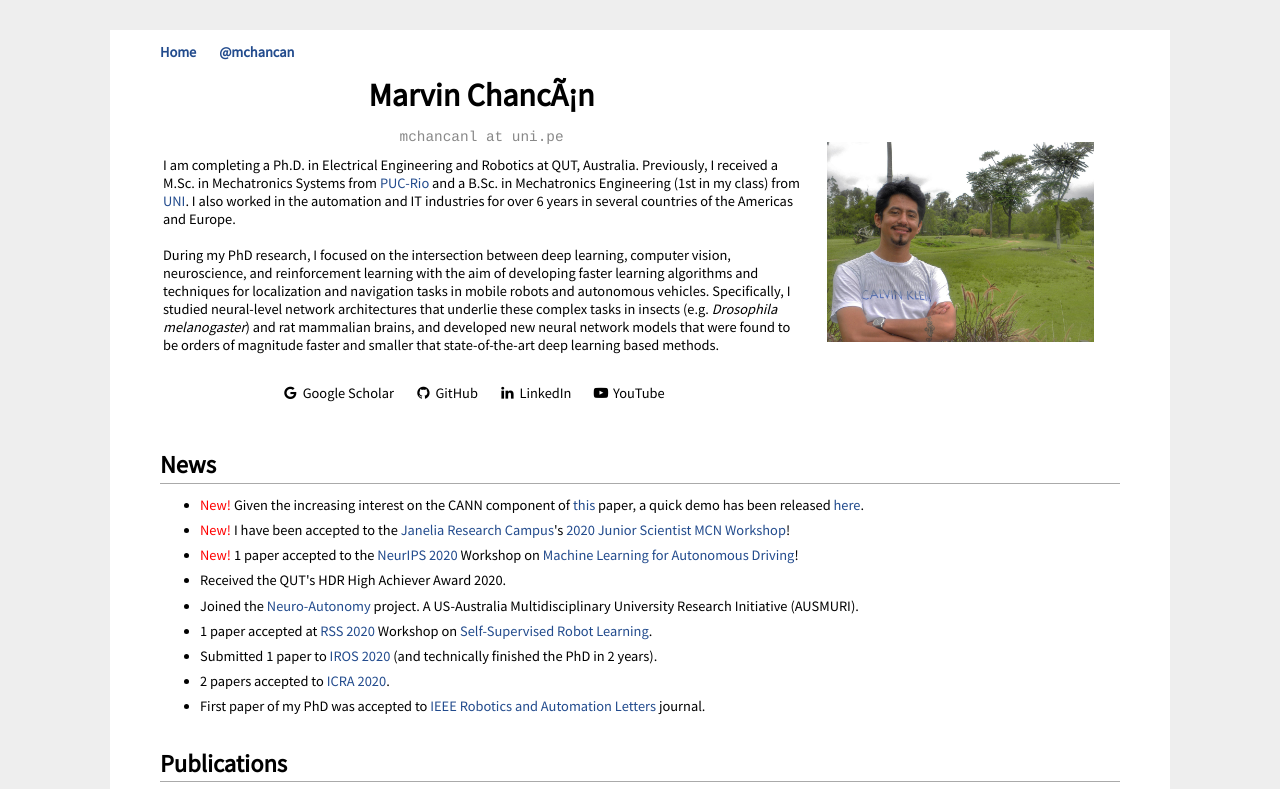
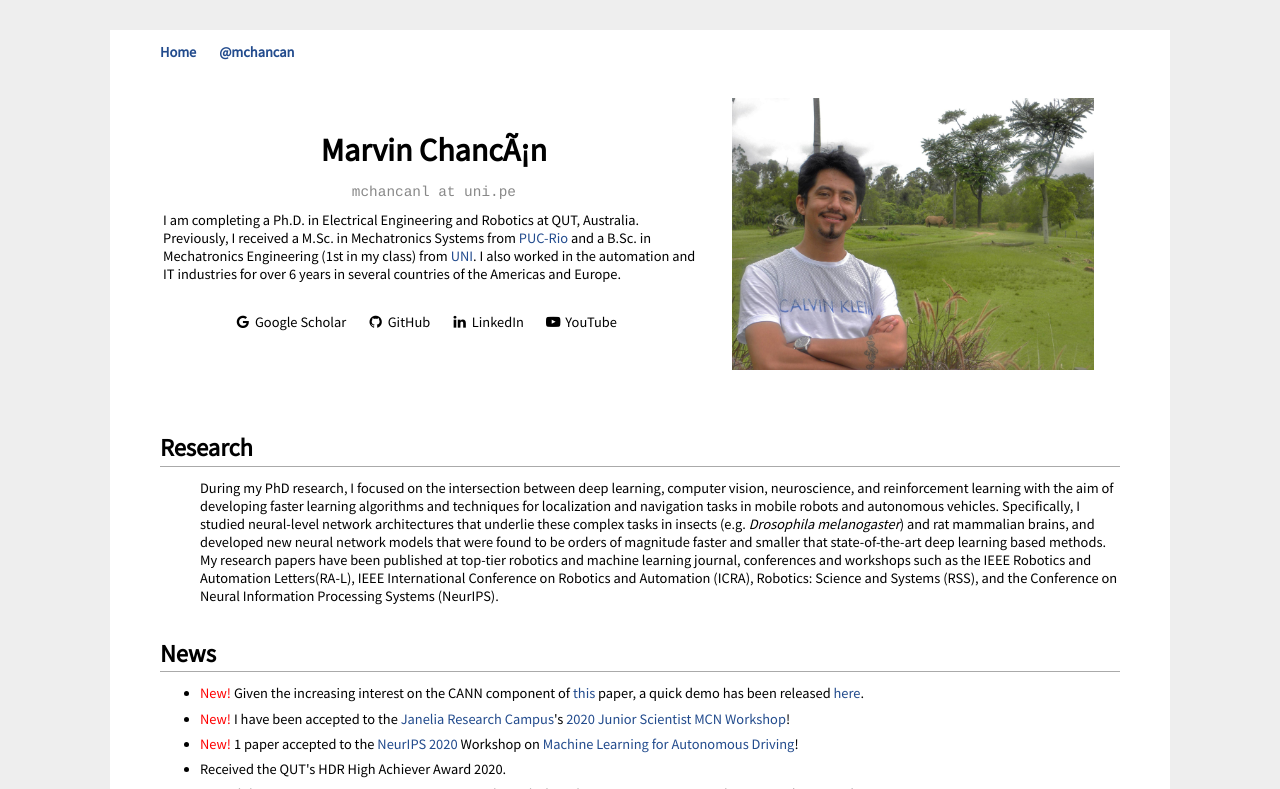
Before and after one commit to mchancan/mchancan.github.io, a Jekyll site: the page built from index.html, in a window 1280 px wide and 900 px high, cut to the strip 0-789 px from the top of the window. Built offline with Jekyll 4.4.1, drawn with Linux system fonts in a browser that asks for light colours; comment, search, counter and statistics services are not loaded; a style sheet for code colours, icons or effects is not loaded.

Commit message:
Update index.html

```diff
--- a/index.html
+++ b/index.html
@@ -28,11 +25,18 @@ title: Marvin Chancán
 			</p>
 		</p>
 	</td>
-	<td style="padding:2.5%;width:33%;max-width:40%">
+	<td style="padding:2.5%;width:43%;max-width:50%">
 		<img style="width:100%;max-width:100%" alt="profile photo" src="images/1pic.jpg">
 	</td>
 </tbody>
 </table>
+
+<h2>Research</h2>
+<ul>
+During my PhD research, I focused on the intersection between deep learning, computer vision, neuroscience, and reinforcement learning with the aim of developing faster learning algorithms and techniques for localization and navigation tasks in mobile robots and autonomous vehicles.
+Specifically, I studied neural-level network architectures that underlie these complex tasks in insects (e.g. <i>Drosophila melanogaster</i>) and rat mammalian brains, and developed new neural network models that were found to be orders of magnitude faster and smaller that state-of-the-art deep learning based methods.</br>
+My research papers have been published at top-tier robotics and machine learning journal, conferences and workshops such as the IEEE Robotics and Automation Letters(RA-L), IEEE International Conference on Robotics and Automation (ICRA), Robotics: Science and Systems (RSS), and the Conference on Neural Information Processing Systems (NeurIPS).
+</ul>
 
 <h2>News</h2>
 <ul>
```
Also changed, not shown: other parts of index.html (+0 -3 lines).
